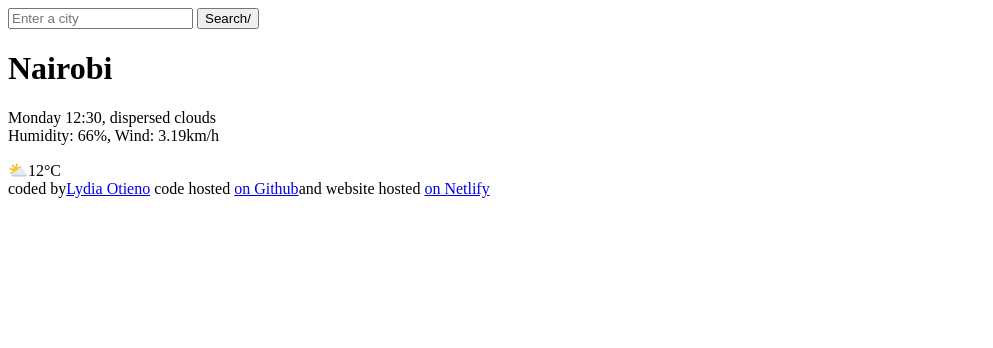
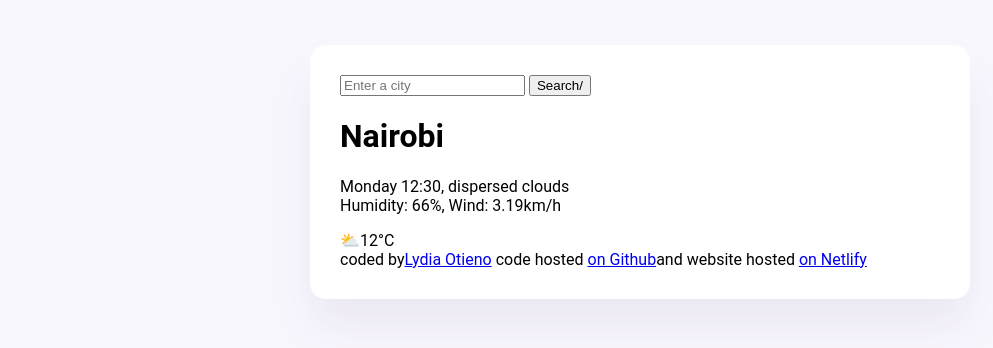
Before and after one commit to Lydiahkh/project-weather, a plain HTML site: page index.html in a window 1280 px wide. Shown: the whole page, without its empty margins (0-993 px from the left). Drawn offline with Linux system fonts and the light colour scheme.

Commit message:
styled the main container and added custom font

```diff
--- a/index.html
+++ b/index.html
@@ -3,9 +3,11 @@
   <head>
     <meta charset="UTF-8" />
     <meta name="viewport" content="width=device-width, initial-scale=1.0" />
+    <link rel="stylesheet" href="src/style.css"/>
     <title>Project weather</title>
   </head>
   <body>
+    <div class="weather-app">
     <header>
       <form>
         <input type="search" placeholder="Enter a city" required />
@@ -32,5 +34,6 @@
         on Netlify</a
       >
     </footer>
+    </div>
   </body>
 </html>
--- /dev/null
+++ b/src/style.css
@@ -0,0 +1,13 @@
+body {
+  background-color: #f9f7fe;
+  font-family: "Roboto", sans-serif;
+}
+
+.weather-app {
+  background: white;
+  max-width: 600px;
+  margin: 45px auto;
+  box-shadow: 0 30px 50px rgba(65, 50, 100, 0.08);
+  border-radius: 16px;
+  padding: 30px;
+}
```
